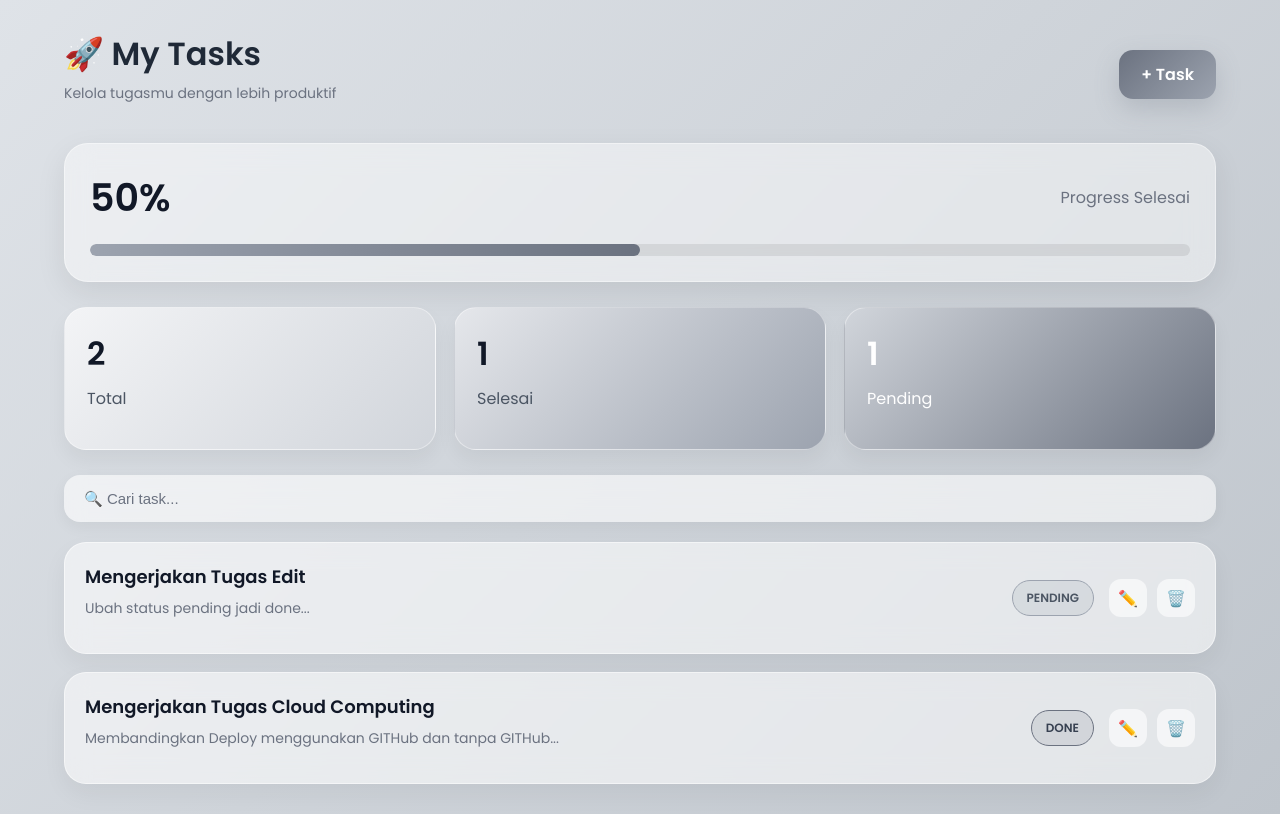
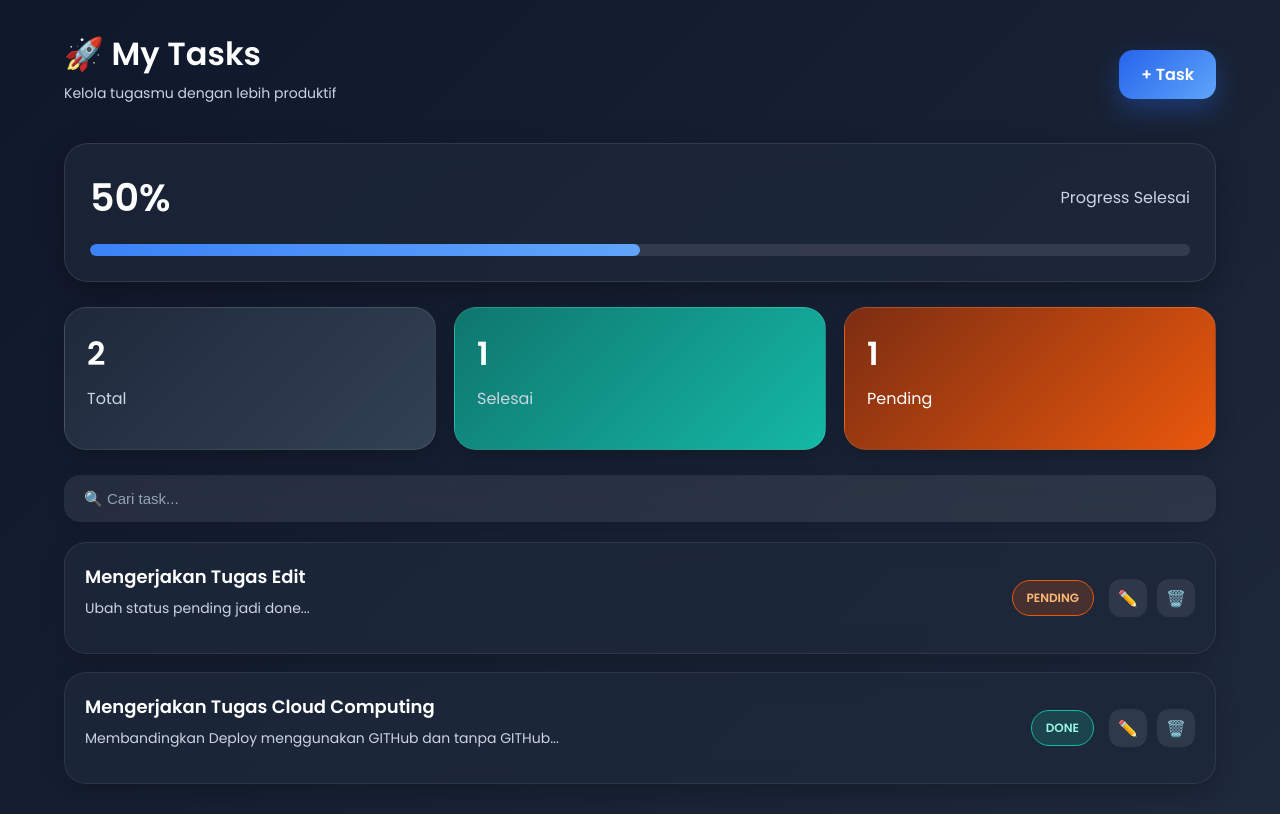
Before and after one commit to elunggggg/todoapp.task, a PHP site: page / in a window 1280 px wide. Run offline with PHP 8.4, Linux system fonts and the light colour scheme; data comes from the database, SQL or seed files in the repository.

Commit message:
Update style CSS

```diff
--- a/style.css
+++ b/style.css
@@ -1,8 +1,8 @@
 body {
     font-family: 'Poppins', sans-serif;
-    background: linear-gradient(135deg, #dfe3e8, #bfc5cc);
+    background: linear-gradient(135deg, #0f172a, #1e293b);
     margin: 0;
-    color: #1e293b;
+    color: #f1f5f9;
     min-height: 100vh;
 }
 
@@ -26,41 +26,41 @@ body {
     margin: 0;
     font-size: 32px;
     font-weight: 700;
-    color: #1f2937;
+    color: #ffffff;
 }
 
 .subtitle {
     font-size: 14px;
-    color: #6b7280;
+    color: #cbd5e1;
     margin-top: 5px;
 }
 
 /* BUTTON */
 .btn {
-    background: linear-gradient(135deg, #6b7280, #9ca3af);
+    background: linear-gradient(135deg, #2563eb, #60a5fa);
     color: white;
     padding: 12px 22px;
     border-radius: 14px;
     text-decoration: none;
     font-weight: 600;
     transition: 0.3s ease;
-    box-shadow: 0 10px 25px rgba(107, 114, 128, 0.25);
+    box-shadow: 0 10px 25px rgba(37, 99, 235, 0.35);
 }
 
 .btn:hover {
     transform: translateY(-3px);
-    box-shadow: 0 15px 30px rgba(107, 114, 128, 0.35);
+    box-shadow: 0 15px 30px rgba(37, 99, 235, 0.45);
 }
 
 /* PROGRESS CARD */
 .progress-card {
-    background: rgba(255,255,255,0.45);
-    border: 1px solid rgba(255,255,255,0.4);
+    background: rgba(30,41,59,0.7);
+    border: 1px solid rgba(255,255,255,0.1);
     backdrop-filter: blur(14px);
     padding: 25px;
     border-radius: 24px;
     margin-bottom: 25px;
-    box-shadow: 0 10px 30px rgba(0,0,0,0.08);
+    box-shadow: 0 10px 30px rgba(0,0,0,0.3);
 }
 
 .progress-info {
@@ -72,16 +72,16 @@ body {
 .progress-info h2 {
     margin: 0;
     font-size: 38px;
-    color: #111827;
+    color: #ffffff;
 }
 
 .progress-info p {
-    color: #6b7280;
+    color: #cbd5e1;
 }
 
 /* PROGRESS BAR */
 .progress-bar-wrap {
-    background: rgba(0,0,0,0.08);
+    background: rgba(255,255,255,0.1);
     height: 12px;
     border-radius: 30px;
     margin-top: 18px;
@@ -90,7 +90,7 @@ body {
 
 .progress-bar {
     height: 100%;
-    background: linear-gradient(90deg, #9ca3af, #6b7280);
+    background: linear-gradient(90deg, #3b82f6, #60a5fa);
     border-radius: 30px;
     transition: 0.6s ease;
 }
@@ -110,8 +110,8 @@ body {
     overflow: hidden;
     transition: 0.3s ease;
     backdrop-filter: blur(12px);
-    border: 1px solid rgba(255,255,255,0.4);
-    box-shadow: 0 10px 20px rgba(0,0,0,0.05);
+    border: 1px solid rgba(255,255,255,0.1);
+    box-shadow: 0 10px 20px rgba(0,0,0,0.2);
 }
 
 .stat:hover {
@@ -121,25 +121,25 @@ body {
 .stat h3 {
     margin: 0;
     font-size: 32px;
-    color: #111827;
+    color: #ffffff;
 }
 
 .stat p {
     margin-top: 8px;
-    color: #4b5563;
+    color: #cbd5e1;
 }
 
 /* CARD COLORS */
 .total {
-    background: linear-gradient(135deg, #f3f4f6, #d1d5db);
+    background: linear-gradient(135deg, #1e293b, #334155);
 }
 
 .done {
-    background: linear-gradient(135deg, #e5e7eb, #9ca3af);
+    background: linear-gradient(135deg, #0f766e, #14b8a6);
 }
 
 .pending {
-    background: linear-gradient(135deg, #d1d5db, #6b7280);
+    background: linear-gradient(135deg, #7c2d12, #ea580c);
     color: white;
 }
 
@@ -159,16 +159,16 @@ body {
     border-radius: 16px;
     border: none;
     outline: none;
-    background: rgba(255,255,255,0.6);
-    color: #111827;
+    background: rgba(255,255,255,0.08);
+    color: #ffffff;
     font-size: 15px;
     backdrop-filter: blur(10px);
     box-sizing: border-box;
-    box-shadow: 0 5px 15px rgba(0,0,0,0.05);
+    box-shadow: 0 5px 15px rgba(0,0,0,0.15);
 }
 
 .search-box input::placeholder {
-    color: #6b7280;
+    color: #94a3b8;
 }
 
 /* TASK LIST */
@@ -180,8 +180,8 @@ body {
 
 /* TASK ITEM */
 .task-item {
-    background: rgba(255,255,255,0.55);
-    border: 1px solid rgba(255,255,255,0.5);
+    background: rgba(30,41,59,0.75);
+    border: 1px solid rgba(255,255,255,0.08);
     backdrop-filter: blur(12px);
     border-radius: 22px;
     padding: 20px;
@@ -189,24 +189,24 @@ body {
     justify-content: space-between;
     align-items: center;
     transition: 0.3s ease;
-    box-shadow: 0 10px 25px rgba(0,0,0,0.05);
+    box-shadow: 0 10px 25px rgba(0,0,0,0.2);
 }
 
 .task-item:hover {
     transform: translateY(-4px);
-    box-shadow: 0 15px 35px rgba(0,0,0,0.08);
+    box-shadow: 0 15px 35px rgba(0,0,0,0.3);
 }
 
 /* TASK CONTENT */
 .task-content h4 {
     margin: 0;
-    color: #111827;
+    color: #ffffff;
     font-size: 18px;
 }
 
 .task-content p {
     margin-top: 8px;
-    color: #6b7280;
+    color: #cbd5e1;
     font-size: 14px;
     line-height: 1.5;
 }
@@ -228,15 +228,15 @@ body {
 }
 
 .badge.done {
-    background: rgba(107, 114, 128, 0.15);
-    border: 1px solid #6b7280;
-    color: #374151;
+    background: rgba(20, 184, 166, 0.2);
+    border: 1px solid #14b8a6;
+    color: #99f6e4;
 }
 
 .badge.pending {
-    background: rgba(156, 163, 175, 0.2);
-    border: 1px solid #9ca3af;
-    color: #4b5563;
+    background: rgba(234, 88, 12, 0.2);
+    border: 1px solid #ea580c;
+    color: #fdba74;
 }
 
 /* ACTION BUTTONS */
@@ -253,14 +253,14 @@ body {
     justify-content: center;
     border-radius: 12px;
     text-decoration: none;
-    background: rgba(255,255,255,0.6);
+    background: rgba(255,255,255,0.08);
     transition: 0.3s ease;
     font-size: 16px;
-    color: #374151;
+    color: #ffffff;
 }
 
 .actions a:hover {
-    background: rgba(255,255,255,0.9);
+    background: rgba(59,130,246,0.35);
     transform: scale(1.08);
 }
 
```
